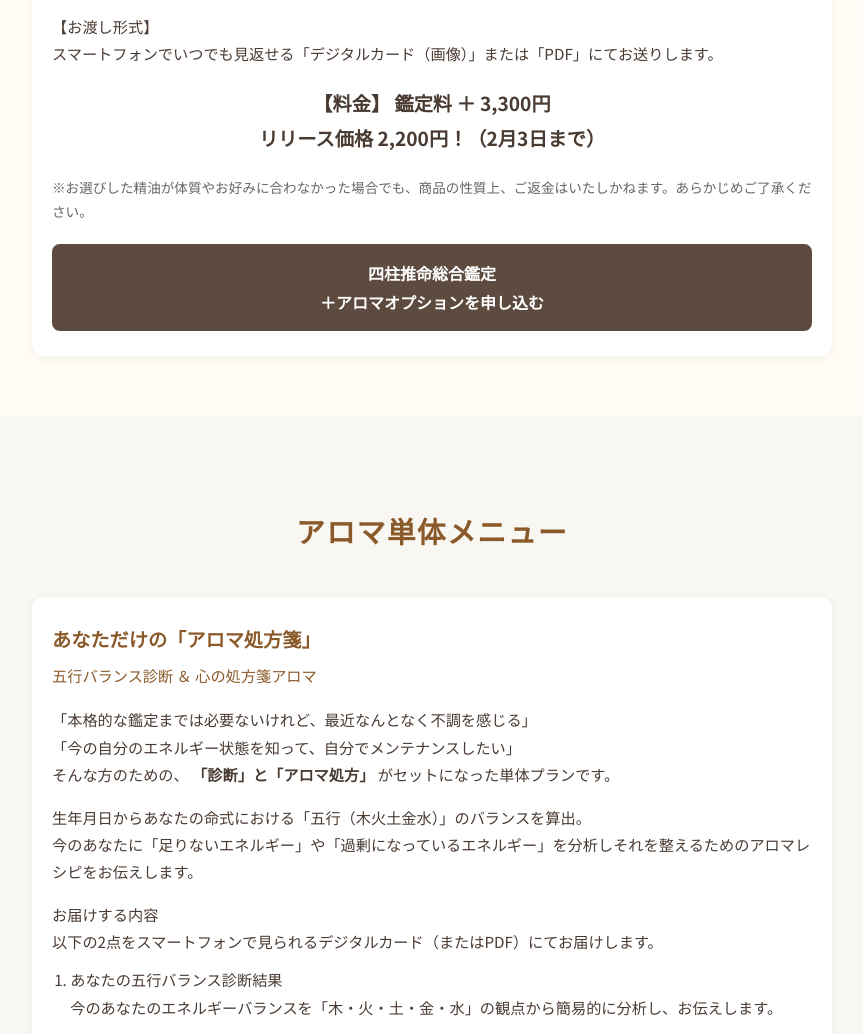
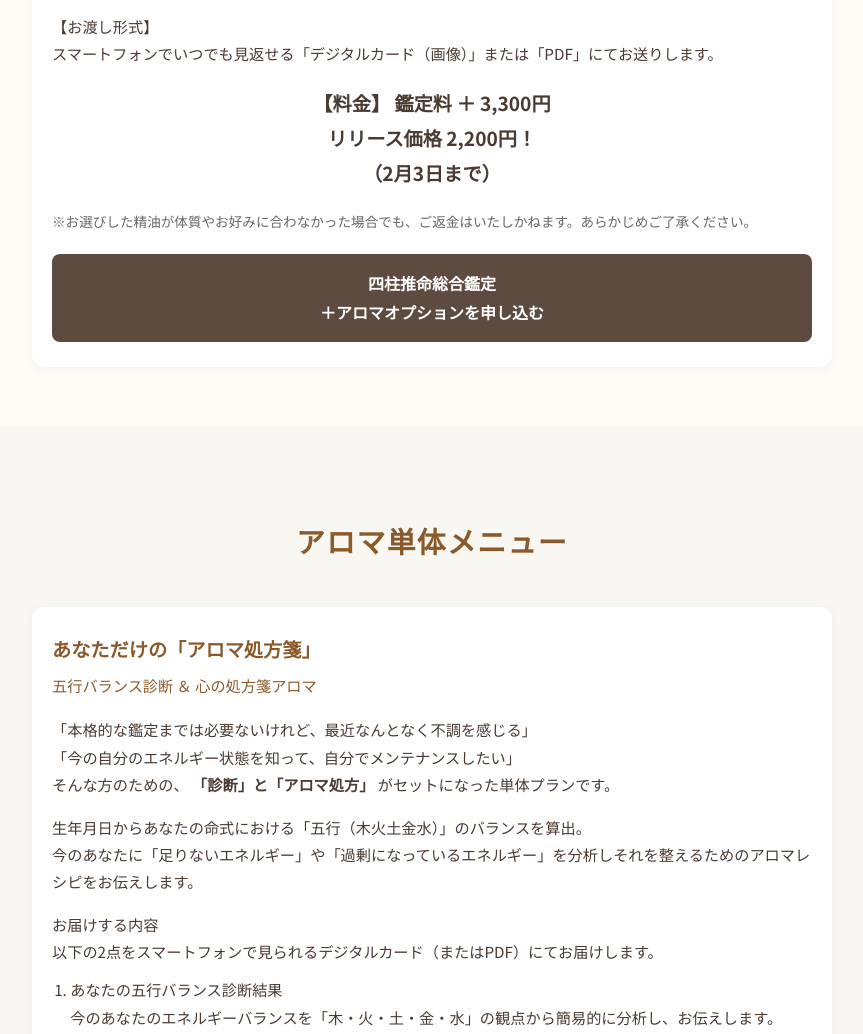
Before and after one commit to uruha-haru/4suimei-uruha, a plain HTML site: page index.html in a window 1280 px wide. Shown: the part 3350-4384 px from the top of the page, without its empty margins (208-1071 px from the left). Drawn offline with Linux system fonts and the light colour scheme.

Commit message:
Add files via upload

```diff
--- a/index.html
+++ b/index.html
@@ -539,11 +539,11 @@
 
                     <p style="font-size: 1.2rem; font-weight: bold; text-align: center; margin-bottom: 1.2em;">
                         【料金】 鑑定料 ＋ 3,300円<br>
-                        <strong>リリース価格 2,200円！（2月3日まで）</strong>
+                        <strong>リリース価格 2,200円！<br>（2月3日まで）</strong>
                     </p>
 
                     <p style="font-size: 0.85rem; color: #666; margin-top: -0.3em; margin-bottom: 1.5em;">
-    ※お選びした精油が体質やお好みに合わなかった場合でも、商品の性質上、ご返金はいたしかねます。あらかじめご了承ください。
+    ※お選びした精油が体質やお好みに合わなかった場合でも、ご返金はいたしかねます。あらかじめご了承ください。
 </p>
 
                     <a href="https://lin.ee/xZRU4Ig" target="_blank" class="btn-menu" style="margin-top: 10px; text-align: center;">
@@ -608,7 +608,7 @@
                     </p>
 
                     <p style="font-size: 0.85rem; color: #666; margin-top: -0.3em; margin-bottom: 1.5em;">
-    ※お選びした精油が体質やお好みに合わなかった場合でも、商品の性質上、ご返金はいたしかねます。あらかじめご了承ください。
+    ※お選びした精油が体質やお好みに合わなかった場合でも、ご返金はいたしかねます。あらかじめご了承ください。
 </p>
 
                     <p style="font-size: 0.9rem; color: #666; margin-bottom: 1.5em;">
```
